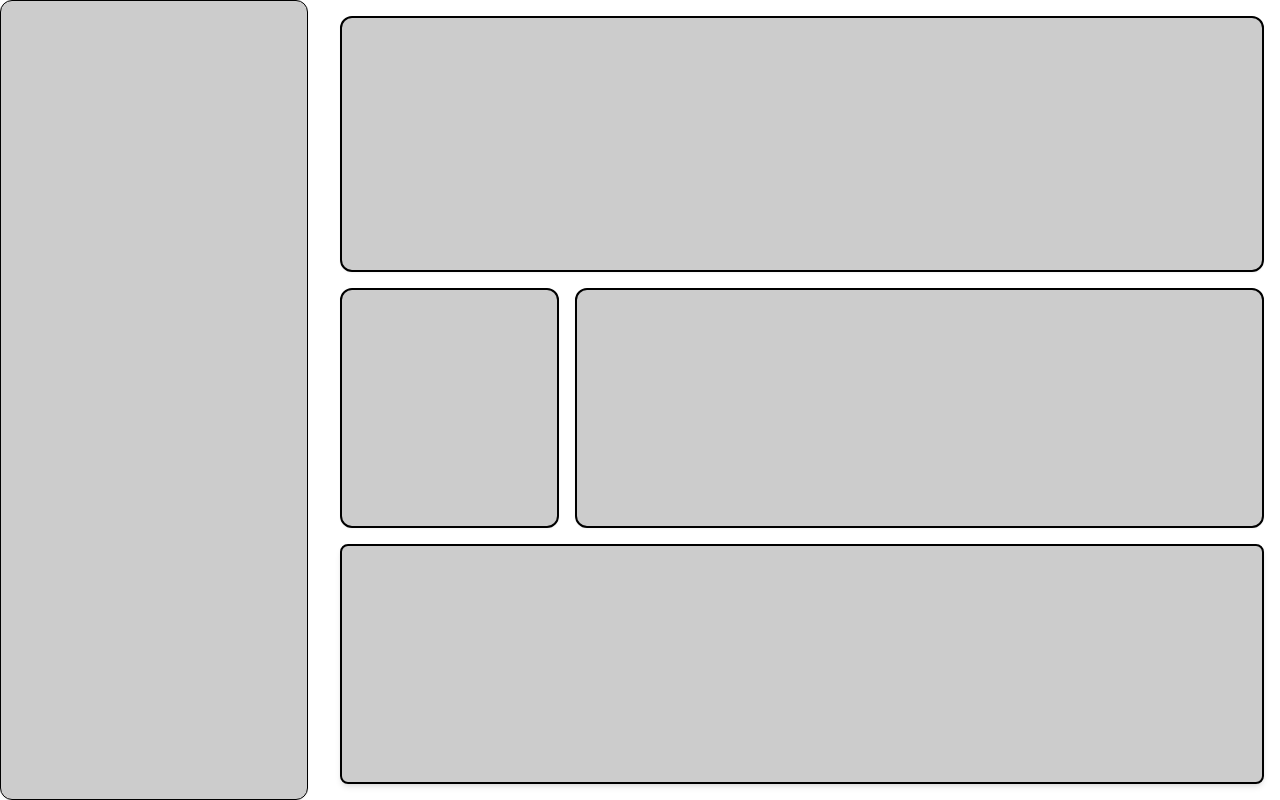
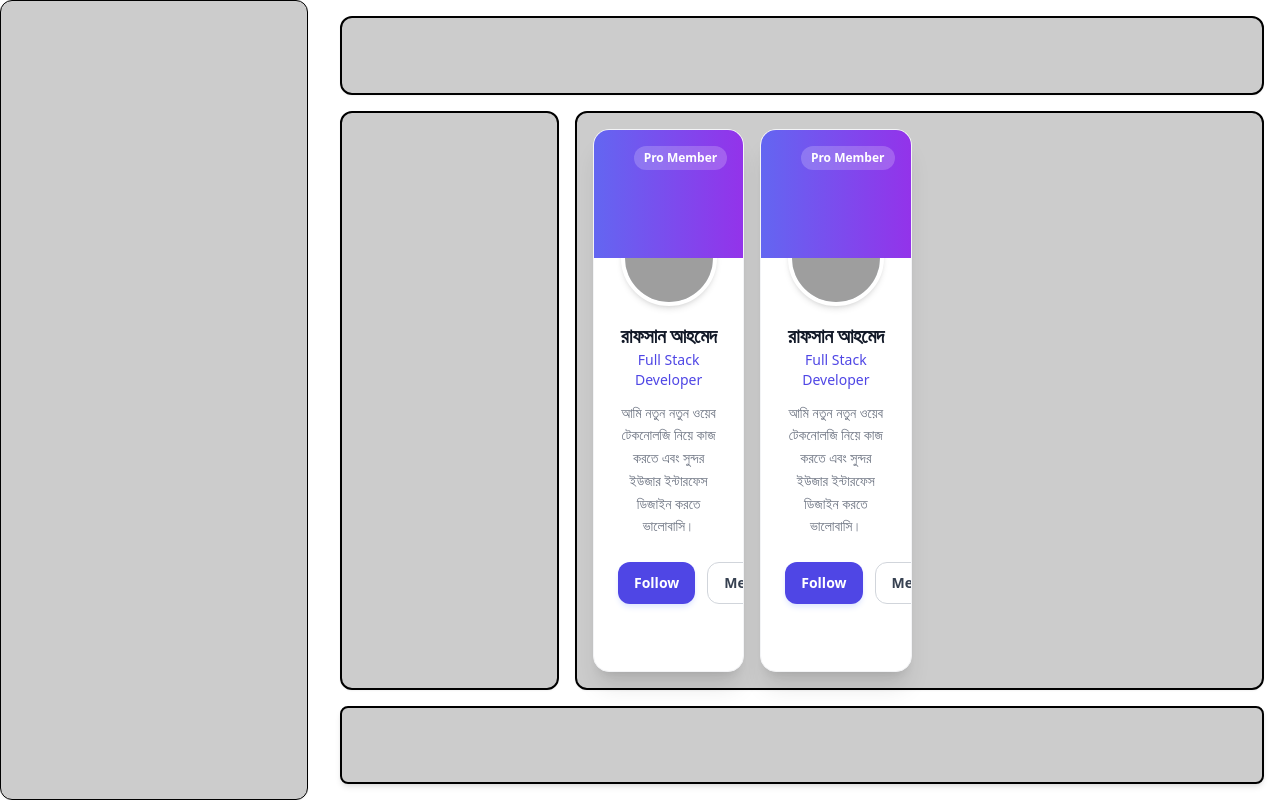
Before and after one commit to osmangoni32/dashboard, a website: page index.html in a window 1280 px wide. Drawn offline with nearby package versions, Linux system fonts and the light colour scheme; grey boxes are pictures that could not be loaded.

Commit message:
card add

```diff
--- a/index.html
+++ b/index.html
@@ -14,9 +14,90 @@
 
 
     <div class=" grid  grid-cols-1 col-span-4 md:col-span-3 md:grid-cols-4 gap-4 p-4 min-h-screen bg-white border-black">
-        <div class="md:col-span-4 bg-black/20 text-white text-center p-6 p-4 rounded-xl shadow-sm border-2 border-black"></div>
+        <div class="md:col-span-4 bg-black/20 text-white text-center p-4 rounded-xl shadow-sm border-2 border-black"></div>
         <div class="md:col-span-1 bg-black/20 text-blue-600 p-4 rounded-xl shadow-sm border-2 border-black"></div>
-        <div class="md:col-span-3 bg-black/20 text-blue-600 p-4 rounded-xl shadow-sm border-2 border-black"></div>
+        <div class="md:col-span-3 bg-black/20 text-blue-600 p-4 rounded-xl shadow-sm border-2 border-black grid grid-cols-4 gap-4">
+              <!-- Main Card -->
+  <div class="bg-white rounded-2xl shadow-xl overflow-hidden transform hover:-translate-y-2 transition duration-300 border border-gray-100">
+
+    <!-- Top Image / Cover -->
+    <div class="h-32 bg-gradient-to-r from-indigo-500 to-purple-600 relative">
+      <!-- Badge -->
+      <span class="absolute top-4 right-4 bg-white/20 backdrop-blur-md text-white text-xs font-semibold px-2.5 py-1 rounded-full">
+        Pro Member
+      </span>
+    </div>
+
+    <!-- Content Section -->
+    <div class="px-6 pb-6 text-center">
+      <!-- Profile Picture (Overlapping Cover) -->
+      <div class="w-24 h-24 bg-gray-300 rounded-full mx-auto -mt-12 border-4 border-white overflow-hidden shadow-md">
+        <img src="https://unsplash.com" alt="Profile" class="w-full h-full object-cover">
+      </div>
+
+      <!-- User Info -->
+      <h3 class="mt-4 text-xl font-bold text-gray-900 tracking-tight">রাফসান আহমেদ</h3>
+      <p class="text-sm font-medium text-indigo-600">Full Stack Developer</p>
+
+      <!-- Description -->
+      <p class="mt-3 text-sm text-gray-500 leading-relaxed">
+        আমি নতুন নতুন ওয়েব টেকনোলজি নিয়ে কাজ করতে এবং সুন্দর ইউজার ইন্টারফেস ডিজাইন করতে ভালোবাসি।
+      </p>
+
+      <!-- Action Buttons -->
+      <div class="mt-6 flex gap-3">
+        <button class="flex-1 bg-indigo-600 hover:bg-indigo-700 text-white font-semibold py-2.5 px-4 rounded-xl shadow-md shadow-indigo-100 transition duration-200 text-sm">
+          Follow
+        </button>
+        <button class="flex-1 border border-gray-300 hover:bg-gray-50 text-gray-700 font-semibold py-2.5 px-4 rounded-xl transition duration-200 text-sm">
+          Message
+        </button>
+      </div>
+    </div>
+
+  </div>
+
+             <!-- Main Card -->
+  <div class="bg-white rounded-2xl shadow-xl overflow-hidden transform hover:-translate-y-2 transition duration-300 border border-gray-100">
+
+    <!-- Top Image / Cover -->
+    <div class="h-32 bg-gradient-to-r from-indigo-500 to-purple-600 relative">
+      <!-- Badge -->
+      <span class="absolute top-4 right-4 bg-white/20 backdrop-blur-md text-white text-xs font-semibold px-2.5 py-1 rounded-full">
+        Pro Member
+      </span>
+    </div>
+
+    <!-- Content Section -->
+    <div class="px-6 pb-6 text-center">
+      <!-- Profile Picture (Overlapping Cover) -->
+      <div class="w-24 h-24 bg-gray-300 rounded-full mx-auto -mt-12 border-4 border-white overflow-hidden shadow-md">
+        <img src="https://unsplash.com" alt="Profile" class="w-full h-full object-cover">
+      </div>
+
+      <!-- User Info -->
+      <h3 class="mt-4 text-xl font-bold text-gray-900 tracking-tight">রাফসান আহমেদ</h3>
+      <p class="text-sm font-medium text-indigo-600">Full Stack Developer</p>
+
+      <!-- Description -->
+      <p class="mt-3 text-sm text-gray-500 leading-relaxed">
+        আমি নতুন নতুন ওয়েব টেকনোলজি নিয়ে কাজ করতে এবং সুন্দর ইউজার ইন্টারফেস ডিজাইন করতে ভালোবাসি।
+      </p>
+
+      <!-- Action Buttons -->
+      <div class="mt-6 flex gap-3">
+        <button class="flex-1 bg-indigo-600 hover:bg-indigo-700 text-white font-semibold py-2.5 px-4 rounded-xl shadow-md shadow-indigo-100 transition duration-200 text-sm">
+          Follow
+        </button>
+        <button class="flex-1 border border-gray-300 hover:bg-gray-50 text-gray-700 font-semibold py-2.5 px-4 rounded-xl transition duration-200 text-sm">
+          Message
+        </button>
+      </div>
+    </div>
+
+  </div>
+
+        </div>
         <div class="md:col-span-4 bg-black/20 text-blue-600 p-4 rounded-lg shadow-md border-2 border-black"></div>
 
     </div>
```
